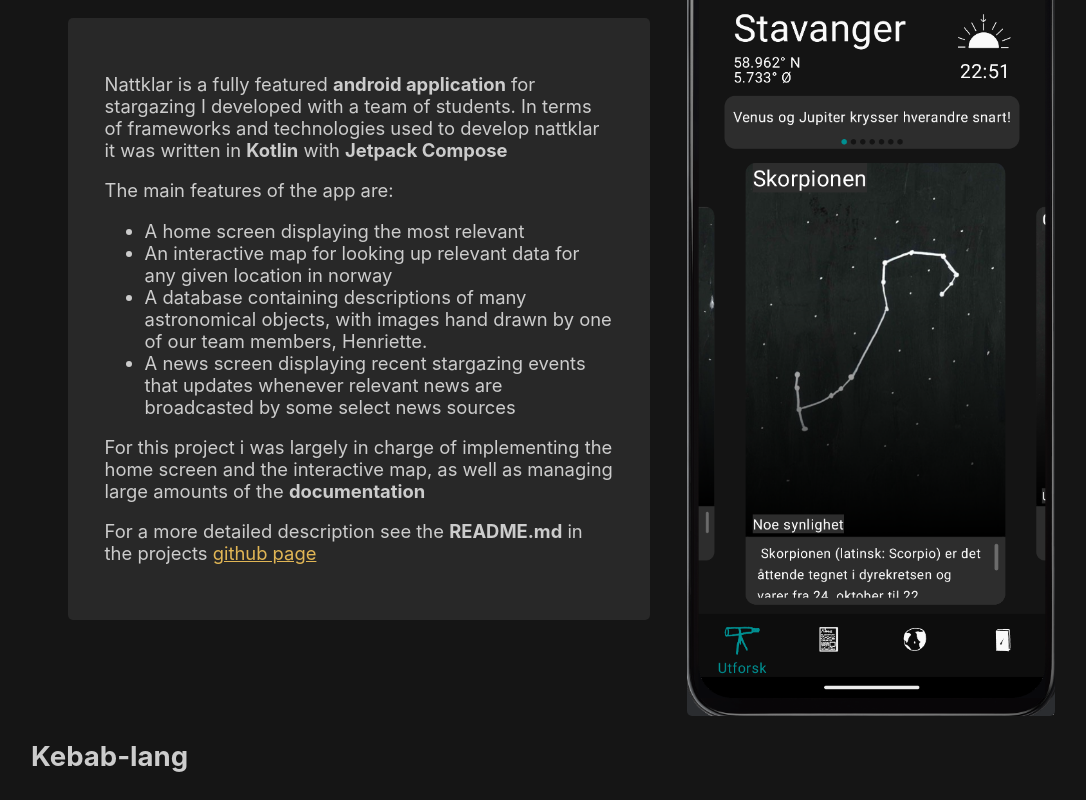
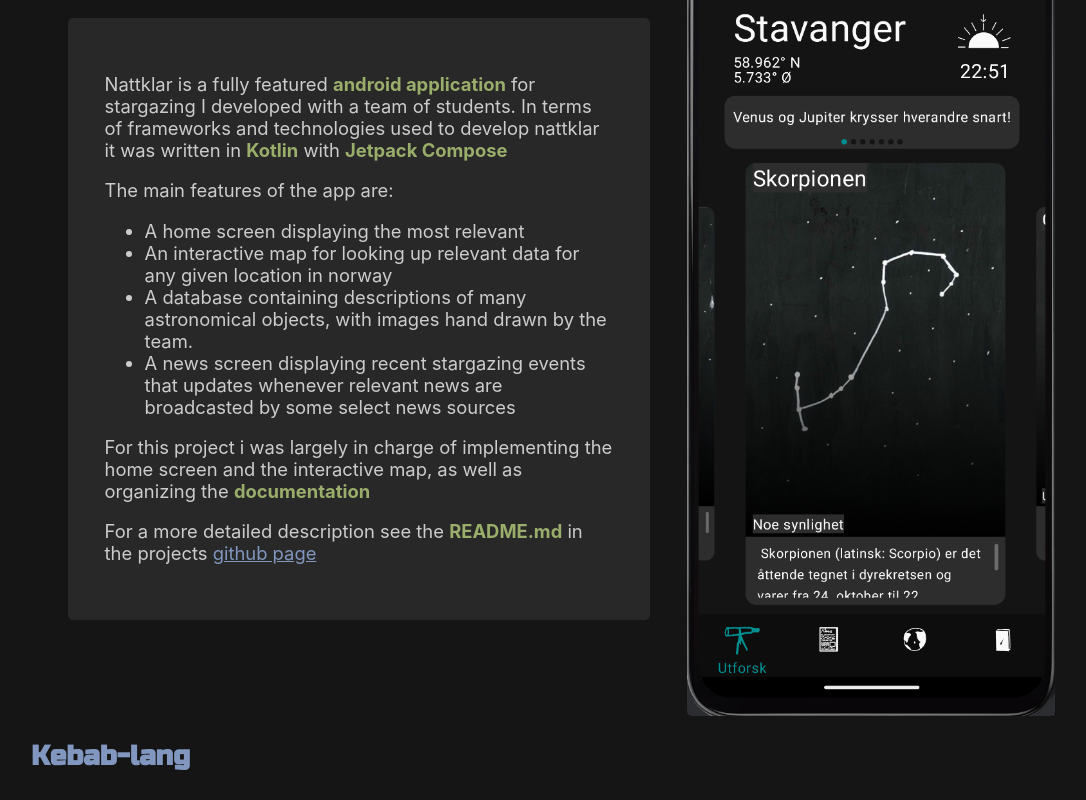
Before and after one commit to gremble0/gremble.dev, a React (Create React App) app: page / in a window 1280 px wide. Shown: the part 1560-2360 px from the top of the page, without its empty margins (97-1183 px from the left). Built offline with nearby package versions, Linux system fonts and the light colour scheme; a web font is replaced by a local one.

Commit message:
Some more styling

```diff
--- a/src/components/projects/projects.css
+++ b/src/components/projects/projects.css
@@ -2,6 +2,8 @@
 .project {
     text-align: inherit;
     transition: all 0.2s ease-in-out;
+    font-family: RussoOne;
+    color: #8197bf;
 }
 
 .project:hover {
--- a/src/constants.tsx
+++ b/src/constants.tsx
@@ -13,12 +13,10 @@ const projects: ProjectProps[] = [
                 <ul>
                     <li>A home screen displaying the most relevant</li>
                     <li>An interactive map for looking up relevant data for any given location in norway</li>
-                    <li>A database containing descriptions of many astronomical objects, with
-                        images hand drawn by one of our team members, Henriette.</li>
-                    <li>A news screen displaying recent stargazing events that updates whenever
-                        relevant news are broadcasted by some select news sources</li>
+                    <li>A database containing descriptions of many astronomical objects, with images hand drawn by the team.</li>
+                    <li>A news screen displaying recent stargazing events that updates whenever relevant news are broadcasted by some select news sources</li>
                 </ul>
-                <p>For this project i was largely in charge of implementing the home screen and the interactive map, as well as managing large amounts of the <b>documentation</b></p>
+                <p>For this project i was largely in charge of implementing the home screen and the interactive map, as well as organizing the <b>documentation</b></p>
                 <p>For a more detailed description see the <b>README.md</b> in the projects <a href="https://github.com/gremble0/nattklar">github page</a></p>
             </div>
         ),
@@ -61,8 +59,8 @@ const projects: ProjectProps[] = [
         url: "https://github.com/gremble0/gremblebot",
         description: (
             <div className="project-description">
-                <p>Gremblebot is a multiplatform bot project that was one of my first larger projects. The bot operates on twitch, and discord, where it has differing functionalities.</p>
-                <p>On twitch the bot focuses on having some fun commands for user interaction as well as providing logging (also with some fun commands to for example get a random message from a given user) through a <b>mysql database</b>.</p>
+                <p>Gremblebot is a multiplatform bot project that was one of my first larger projects. It's written in <b>python</b> and it operates on twitch and discord, where it has differing functionalities.</p>
+                <p>On twitch the bot focuses on having some fun commands for user interaction as well as providing logging (also with some fun commands to for example get a random message from a given user or send some notification to someone the next time they send a message) through a <b>mysql database</b>.</p>
                 <p>On discord the bot focuses on providing music streaming functionality using the <b>YoutubeDL</b> api and allowing users to queue and skip videos.</p>
                 <p>For a more detailed description see the <b>README.md</b> in the projects <a href="https://github.com/gremble0/gremblebot">github page</a></p>
             </div>
@@ -99,7 +97,7 @@ const projects: ProjectProps[] = [
         url: "https://github.com/gremble0/snake",
         description: (
             <div className="project-description">
-                <p>This project is a GUI implementation of the classic Snake game written in <b>Java</b></p>
+                <p>This project is a GUI implementation of the classic Snake game written in <b>Java</b> using the <b>AWT</b> and <b>Swing</b></p>
                 <p>For a more detailed description see the <b>README.md</b> in the projects <a href="https://github.com/gremble0/snake">github page</a></p>
             </div>
         ),
--- a/src/index.css
+++ b/src/index.css
@@ -43,7 +43,11 @@ h2 {
 
 a:visited,
 a {
-    color: #e1b655;
+    color: #8197bf;
+}
+
+b {
+    color: #9aae6b;
 }
 
 /*** Main title styling ***/
```
